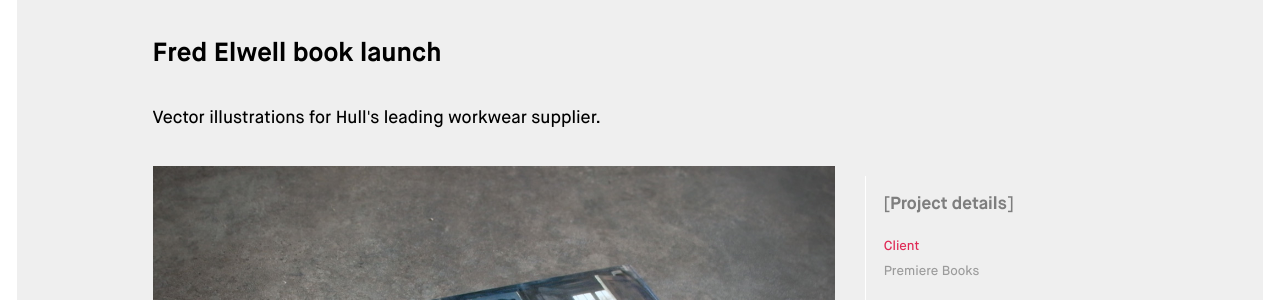
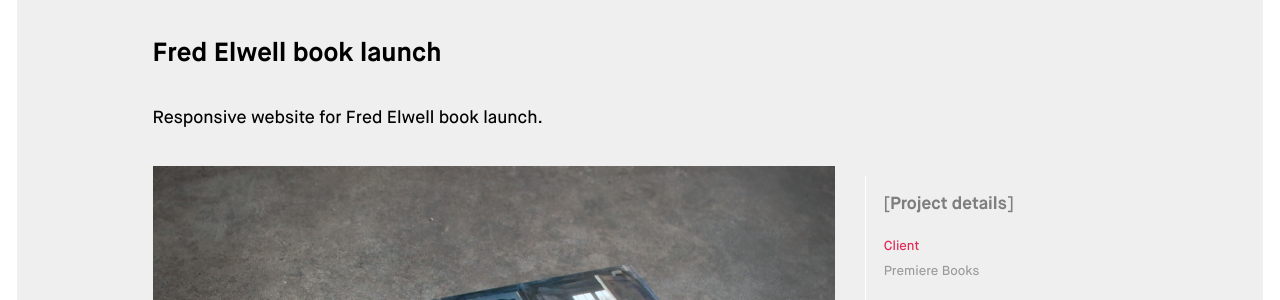
Before and after one commit to regmtait/regmtait.co.uk, a Jekyll site: the page built from _projects/fredelwell.md, in a window 1280 px wide. Shown: the part 163-463 px from the top of the page. Built offline with Jekyll 4.4.1, drawn with Linux system fonts in a browser that asks for light colours.

Commit message:
Updated Elwell graphics, fixed typo

```diff
--- a/_projects/fredelwell.md
+++ b/_projects/fredelwell.md
@@ -7,7 +7,7 @@
 keywords: Book launch, product launch, Fred Elwell, book design, static site, SSG, static site generator
 description: Responsive modern static website for a book launch in Beverley by a Hull web developer.
 meta-title: Fred Elwell responsive static web design for book launch
-excerpt: Vector illustrations for Hull's leading workwear supplier
+excerpt: Responsive website for Fred Elwell book launch
 
 client:
 - Premiere Books
@@ -18,13 +18,13 @@
 - SEO
 
 coverimage:
-- static-responsive-website.jpg
+- elwell-book-and-tablet.jpg
 
 projectimages:
-- image-file: static-responsive-website.jpg
+- image-file: elwell-book-and-tablet.jpg
+  image-alt: Simple, static website for Fred Elwell book launch in Beverley, East Yorkshire
+- image-file: elwell-website.jpg
   image-alt: Static responsive website optimised for iPad from Hull based web designer
-- image-file: static-website-product-launch.jpg
-  image-alt: Simple, static website for Fred Elwell book launch in Beverley, East Yorkshire
 
 website:
 - fredelwell.org
```
Also changed, not shown: images/projects/elwell-book-and-tablet.jpg (added), images/projects/elwell-static-website-product-launch.jpg (deleted), images/projects/elwell-website.jpg (added), images/projects/fred-elwell-book-launch.jpg (deleted).
